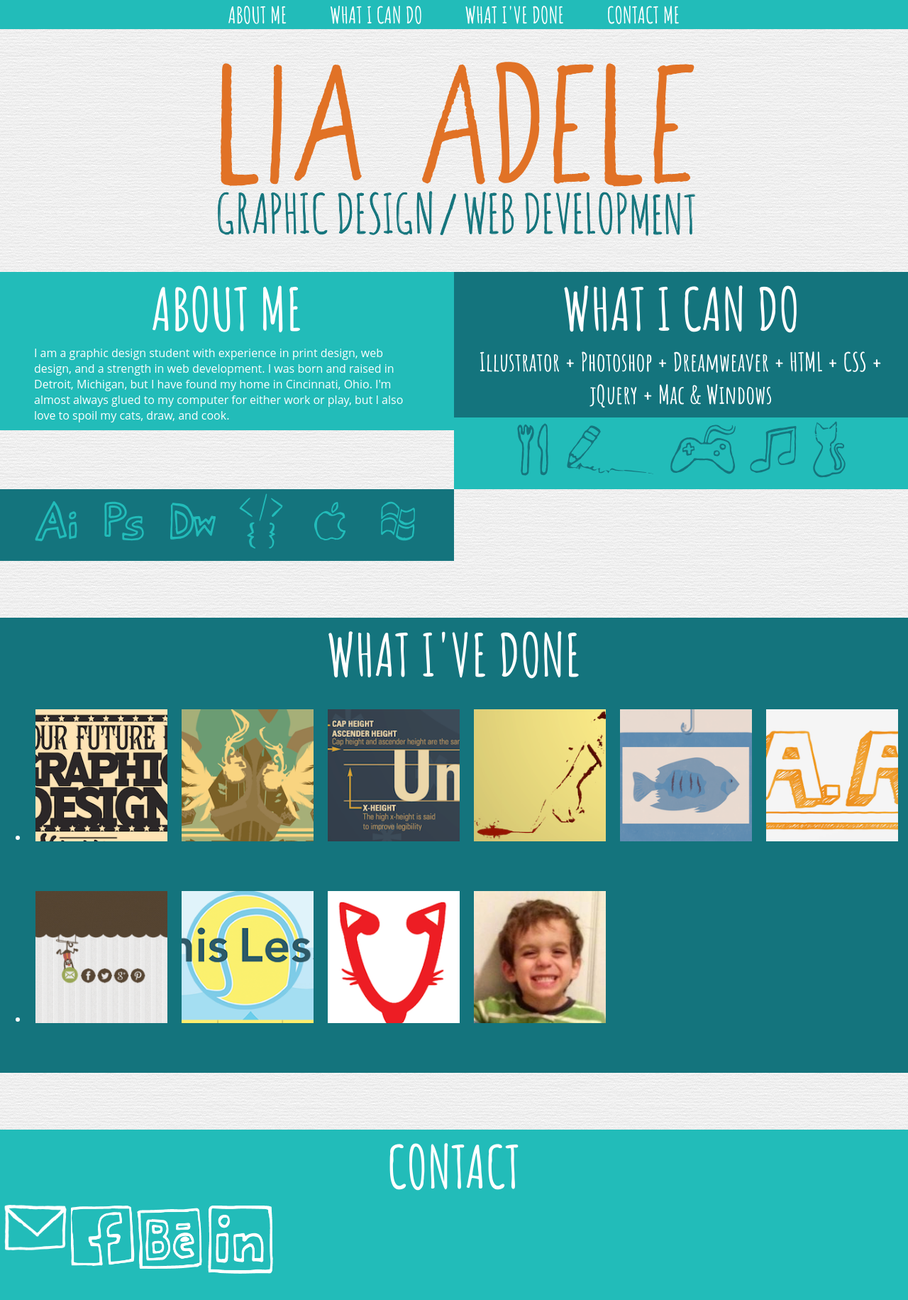
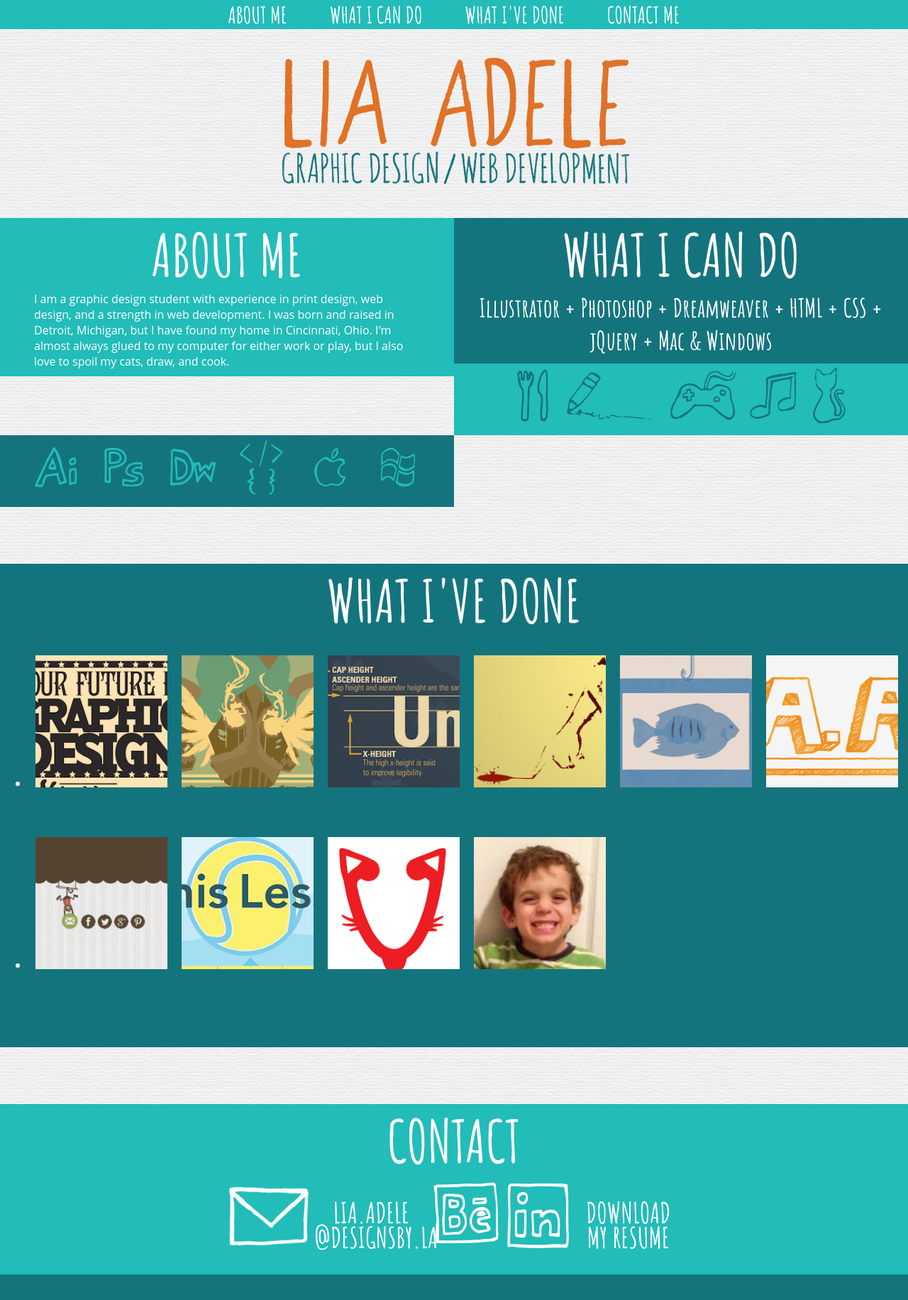
Before and after one commit to liaadele/liaadele.github.io, a PHP site: page /index.html in a window 1280 px wide. Shown: the whole page at 71% size. After the commit the page ends 1795 px from the top, so only its background shows below. Run offline with PHP 8.4, Linux system fonts and the light colour scheme; some libraries are stand-ins or nearby versions.

Commit message:
contact info

```diff
--- a/css.css
+++ b/css.css
@@ -32,6 +32,15 @@ a:hover {
   border-bottom: 5px solid #e17125;
 }
 
+::selection {
+  background: #fff;
+  color: #4f5c5d;
+  }
+::-moz-selection {
+  background: #fff;
+  color: #4f5c5d;
+}
+
 .menu {
   padding: 0;
   margin: 0 auto;
@@ -54,7 +63,7 @@ a:hover {
 }
 */
 .logo {
-  width: 55%;
+  width: 40%;
    margin-right: auto;
    margin-left: auto;
    padding-top: 2%;
@@ -78,22 +87,26 @@ a:hover {
 }
 
 .contact {
-    width: 100%;
-    margin-left: auto;
-    margin-right: auto;
-    text-align: center;
+   text-align: center;
+   margin: 0 auto;
 }
-
+/*
+.contact p {
+    font-family: 'Amatic SC', cursive;
+   font-size: 40px; /*82px*/ /*
+   color: #fff;
+   font-weight: bold;
+   line-height: 35px;
+}
+*/
 #contactwrapper {
     width: 100%;
     height: 30%;
     background-color:#22bcb9;
     padding: 0;
-   position: relative;
    left: 0px;
    right: 0px;
    bottom: 0px;
-   text-align: center;
 }
 
 .work {
@@ -102,7 +115,7 @@ a:hover {
     margin-right: auto;
     overflow: hidden;
     clear: none;
-    padding-bottom: 10px;
+    padding-bottom: 50px;
     background-color:#14747d;
 
 }
@@ -309,15 +322,16 @@ margin-bottom: 5px;
 }
 
 .email {
- width: 100px;
- height:70px;
- display:block;
+ width: 120px;
+ height: 90px;
+ display: inline-block;
  background:transparent url('images/email2.png') center top no-repeat;
   -webkit-background-size: cover;
   -moz-background-size: cover;
   -o-background-size: cover;
   background-size: cover;
-  float: left;
+
+
 }
 
 .email:hover {
@@ -327,13 +341,13 @@ margin-bottom: 5px;
 .behance {
  width: 100px;
  height:100px;
- display:block;
+ display: inline-block;
  background:transparent url('images/behance2.png') center top no-repeat;
   -webkit-background-size: cover;
   -moz-background-size: cover;
   -o-background-size: cover;
   background-size: cover;
-  float: left;
+
 }
 .behance:hover {
    background-image: url('images/behance.png');
@@ -341,15 +355,15 @@ margin-bottom: 5px;
 }
 
 .linkedin {
- width: 100px;
- height:100px;
- display:block;
+ width: 95px;
+ height: 95px;
+ display: inline-block;
  background:transparent url('images/linkedin2.png') center top no-repeat;
   -webkit-background-size: cover;
   -moz-background-size: cover;
   -o-background-size: cover;
   background-size: cover;
-  float: left;
+
 }
 
 .linkedin:hover {
@@ -363,6 +377,31 @@ margin-bottom: 5px;
   padding-right: 10px;
   padding-top: 30px;
 }
+
+.emailtext {
+ width: 160px;
+ height: 50px;
+ display: inline-block;
+ text-align: center;
+ font-family: 'Amatic SC', cursive;
+ font-size: 40px;
+ color: #fff;
+ font-weight: bold;
+ line-height: 35px;
+}
+
+.resume {
+ width: 150px;
+ height: 50px;
+ display: inline-block;
+ text-align: center;
+ font-family: 'Amatic SC', cursive;
+ font-size: 40px;
+ color: #fff;
+ font-weight: bold;
+ line-height: 35px;
+}
+
 
 .lightbox {
   /** Hide the lightbox */
--- a/index.html
+++ b/index.html
@@ -86,16 +86,28 @@ Illustrator + Photoshop + Dreamweaver + HTML + CSS + jQuery + Mac & Windows<br>
 
 <div id="breaker"></div>
 <a name="contact"></a>
+</div>
 <div id="contactwrapper">
 <div class="headerblue">CONTACT</div>
 <div class="contact">
-<a href="mailto:lia.adele@designsby.la" class="email"></a>
-<a href="http://www.google.com" class="facebook"></a>
-<a href="http://www.google.com" class="behance"></a>
-<a href="http://www.google.com" class="linkedin"></a>
+<a href="mailto:lia.adele@designsby.la">
+<div class="email"></div></a>
+<div class="emailtext">
+LIA.ADELE<br>@DESIGNSBY.LA</div>
+<a href="https://www.behance.net/liastein" target="_blank">
+<div class="behance"></div>
+</a>
+<a href="https://www.linkedin.com/in/liastein" target="_blank">
+<div class="linkedin"></div>
+</a>
+<a href="images/1.jpeg" download="LiaStein_Resume">
+<div class="resume">
+DOWNLOAD MY RESUME</div></a>
 </div>
 </div>
-</div>
+
+
+
 
 <!-- LIGHT BOX PHOTOS -->
 <!-- ONE -->
```
